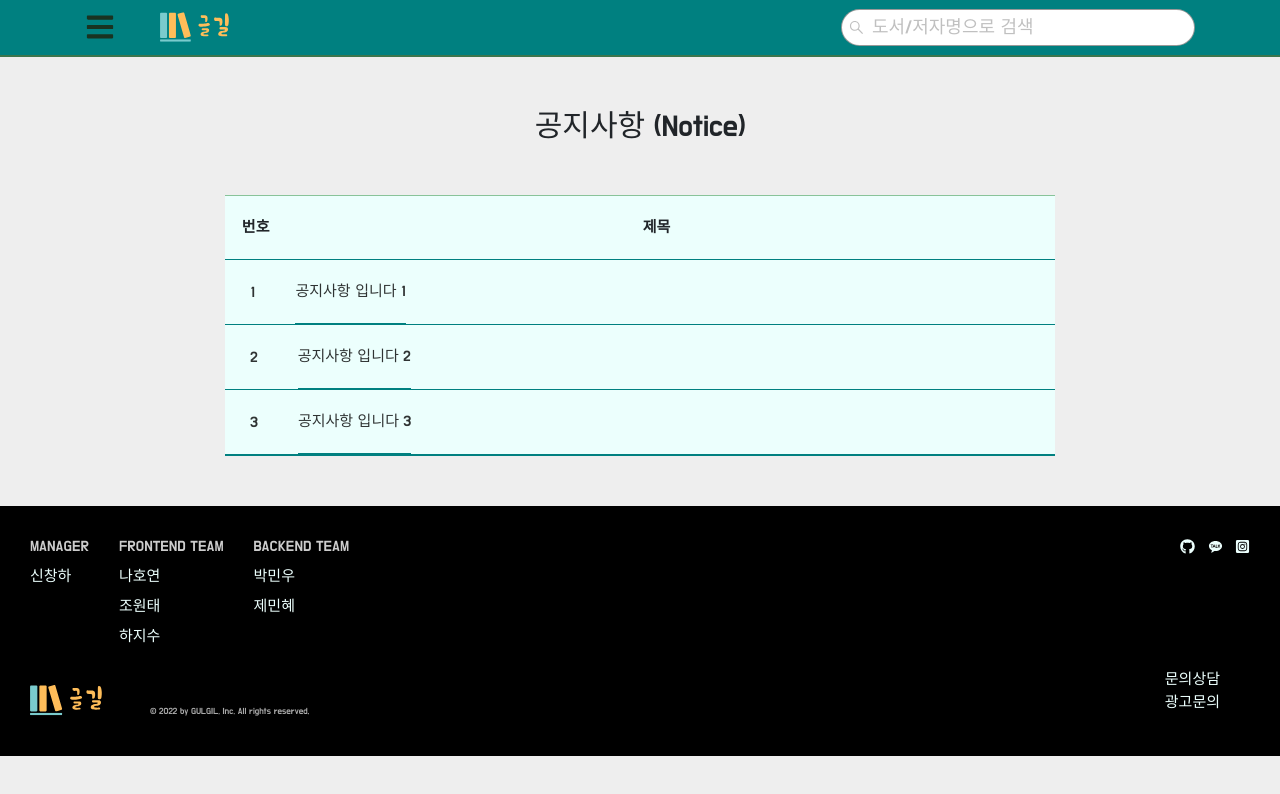
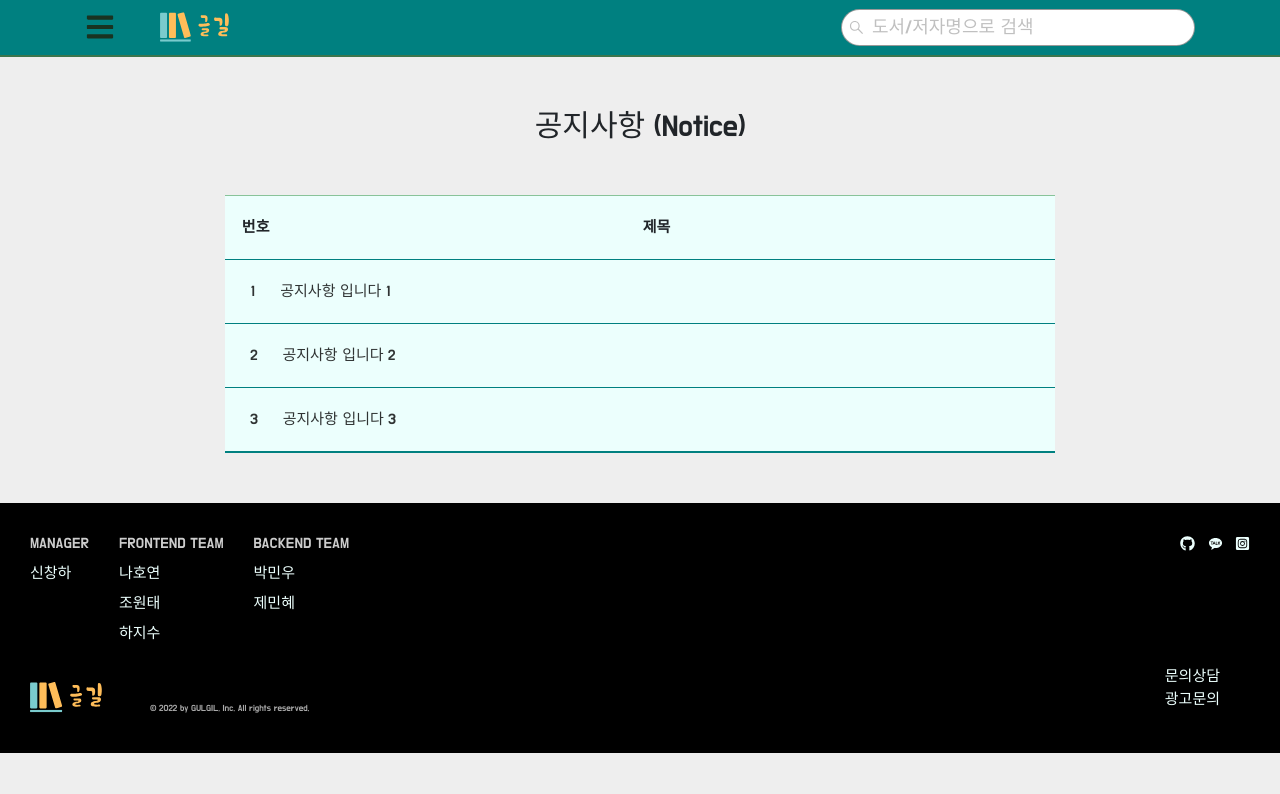
Before and after one commit to codestates-seb/seb40_main_031, a React (Create React App) app in the folder client/: page /notice in a window 1280 px wide. Shown: the top 794 px of the page. Built offline with nearby package versions, Linux system fonts and the light colour scheme; no server answers; a web font is replaced by a local one.

Commit message:
🛠Fix:border버그 수정

```diff
--- a/client/src/pages/faq/Faq.js
+++ b/client/src/pages/faq/Faq.js
@@ -49,15 +49,14 @@ const Faq = () => {
           return (
             <>
               <FaqListContents key={i} style={{ paddingLeft: '3%' }}>
-                {id.id}
-
-                <FaqListContents
-                  style={{ marginLeft: '5%' }}
-                  onClick={() => togle()}
-                  key={i}
+                <div
+                  style={{
+                    marginRight: 25,
+                  }}
                 >
-                  {id.text}
-                </FaqListContents>
+                  {id.id}
+                </div>
+                {id.text}
               </FaqListContents>
             </>
           );
--- a/client/src/pages/notice/Notice.js
+++ b/client/src/pages/notice/Notice.js
@@ -24,10 +24,14 @@ const Notice = () => {
         {NOTICE_LIST.map((id, i) => {
           return (
             <FaqListContents key={i} style={{ paddingLeft: '3%' }}>
-              {id.id}
-              <FaqListContents key={i} style={{ marginLeft: '5%' }}>
-                {id.text}
-              </FaqListContents>
+              <div
+                style={{
+                  marginRight: 25,
+                }}
+              >
+                {id.id}
+              </div>
+              {id.text}
             </FaqListContents>
           );
         })}
```
